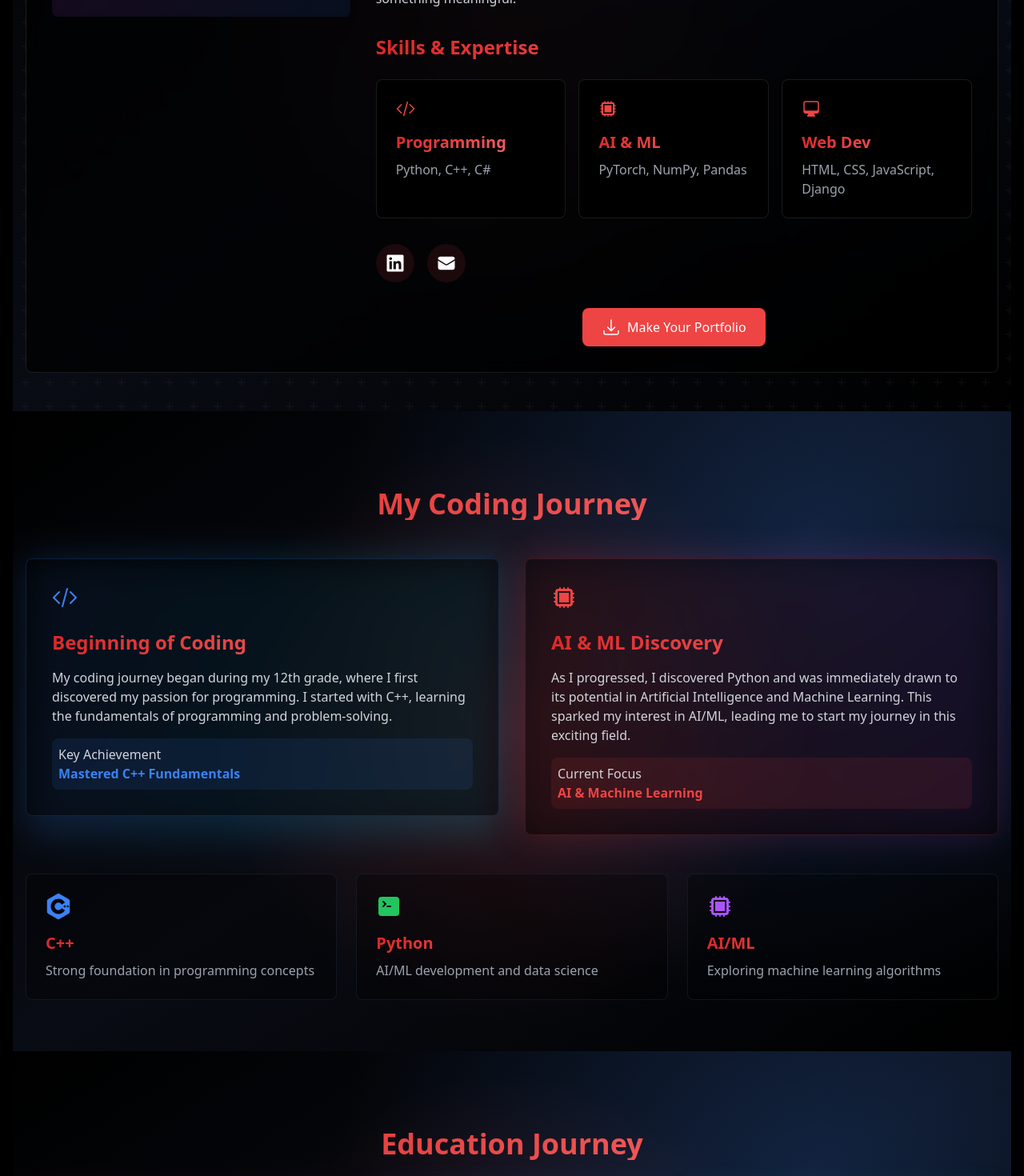
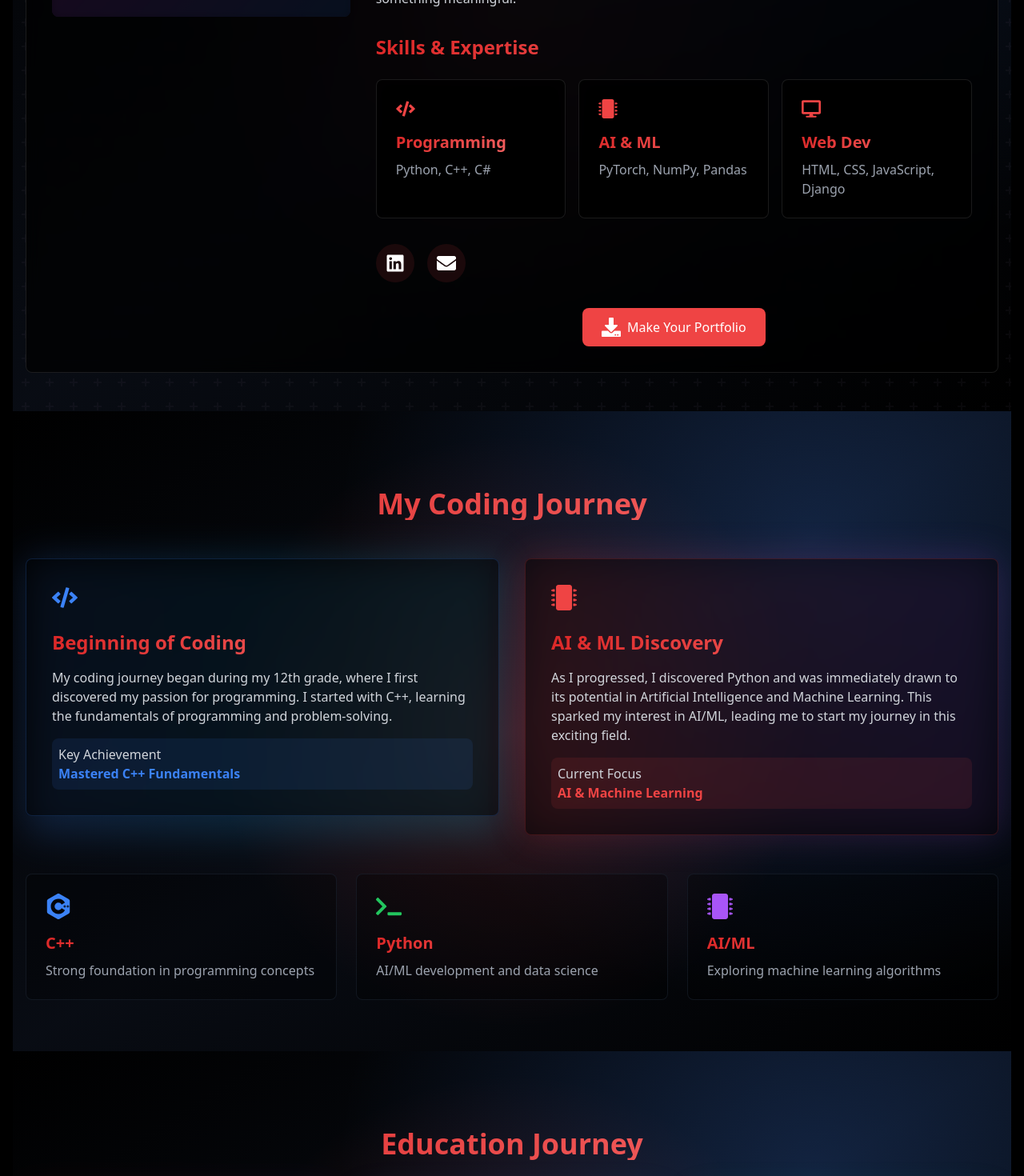
Before and after one commit to Pavan04pp/portfolio, a React (Vite) app: page / in a window 1280 px wide. Shown: the part 540-2010 px from the top of the page at 80% size. Built offline with nearby package versions, Linux system fonts and the light colour scheme.

Commit message:
refactor: replace Heroicons with React Icons for consistency

```diff
--- a/src/components/About.tsx
+++ b/src/components/About.tsx
@@ -1,14 +1,15 @@
 import React, { useRef, useState } from 'react';
 import { motion, useInView } from 'framer-motion';
-import { FaGithub, FaLinkedin } from 'react-icons/fa';
 import {
-  EnvelopeIcon,
-  CodeBracketIcon,
-  CpuChipIcon,
-  ComputerDesktopIcon,
-  RocketLaunchIcon,
-  ArrowDownTrayIcon
-} from '@heroicons/react/24/solid';
+  FaGithub,
+  FaLinkedin,
+  FaEnvelope,
+  FaCode,
+  FaMicrochip,
+  FaDesktop,
+  FaRocket,
+  FaDownload
+} from 'react-icons/fa';
 import { SiPython, SiCplusplus, SiSharp } from 'react-icons/si';
 
 const ProfileCard: React.FC = () => {
@@ -262,7 +263,7 @@ const TemplateModal: React.FC<{ isOpen: boolean; onClose: () => void }> = ({ isO
               type="submit"
               className="px-4 py-2 rounded-lg bg-red-500 text-white hover:bg-red-600 transition-colors flex items-center gap-2"
             >
-              <ArrowDownTrayIcon className="w-6 h-6" />
+              <FaDownload className="w-6 h-6" />
               Download Template
             </button>
           </div>
@@ -361,17 +362,17 @@ const About: React.FC = () => {
                 <h3 className="text-2xl font-bold mb-6 premium-text">Skills & Expertise</h3>
                 <div className="grid grid-cols-1 md:grid-cols-3 gap-4">
                   <SkillCard
-                    icon={<CodeBracketIcon className="w-6 h-6" />}
+                    icon={<FaCode className="w-6 h-6" />}
                     title="Programming"
                     description="Python, C++, C#"
                   />
                   <SkillCard
-                    icon={<CpuChipIcon className="w-6 h-6" />}
+                    icon={<FaMicrochip className="w-6 h-6" />}
                     title="AI & ML"
                     description="PyTorch, NumPy, Pandas"
                   />
                   <SkillCard
-                    icon={<ComputerDesktopIcon className="w-6 h-6" />}
+                    icon={<FaDesktop className="w-6 h-6" />}
                     title="Web Dev"
                     description="HTML, CSS, JavaScript, Django"
                   />
@@ -399,7 +400,7 @@ const About: React.FC = () => {
                   whileHover={{ scale: 1.1 }}
                   className="p-3 rounded-full bg-red-500/10 hover:bg-red-500/20 transition-colors"
                 >
-                  <EnvelopeIcon className="w-6 h-6" />
+                  <FaEnvelope className="w-6 h-6" />
                 </motion.a>
               </motion.div>
 
@@ -416,7 +417,7 @@ const About: React.FC = () => {
                   whileTap={{ scale: 0.95 }}
                   className="px-6 py-3 rounded-lg bg-red-500 text-white hover:bg-red-600 transition-colors flex items-center gap-2"
                 >
-                  <ArrowDownTrayIcon className="w-6 h-6" />
+                  <FaDownload className="w-6 h-6" />
                   Make Your Portfolio
                 </motion.button>
               </motion.div>
--- a/src/components/Experience.tsx
+++ b/src/components/Experience.tsx
@@ -1,6 +1,6 @@
 import React from 'react';
 import { motion } from 'framer-motion';
-import { CodeBracketIcon, CommandLineIcon, CpuChipIcon } from '@heroicons/react/24/solid';
+import { FaCode, FaTerminal, FaMicrochip } from 'react-icons/fa';
 import { SiCplusplus } from 'react-icons/si';
 
 const Experience: React.FC = () => {
@@ -41,7 +41,7 @@ const Experience: React.FC = () => {
             <div className="absolute inset-0 bg-gradient-to-r from-blue-500 to-cyan-500 rounded-lg blur-xl opacity-20 group-hover:opacity-30 transition-opacity duration-300" />
             <div className="relative p-8 rounded-lg bg-black/50 backdrop-blur-sm border border-blue-500/20 hover:border-blue-500/40 transition-colors duration-300">
               <div className="text-blue-500 mb-6 text-4xl">
-                <CodeBracketIcon className="w-8 h-8 text-blue-500 mb-4" />
+                <FaCode className="w-8 h-8 text-blue-500 mb-4" />
               </div>
               <h3 className="text-2xl font-bold mb-4 premium-text">Beginning of Coding</h3>
               <p className="text-gray-300 mb-4">
@@ -65,7 +65,7 @@ const Experience: React.FC = () => {
             <div className="absolute inset-0 bg-gradient-to-r from-red-500 to-purple-500 rounded-lg blur-xl opacity-20 group-hover:opacity-30 transition-opacity duration-300" />
             <div className="relative p-8 rounded-lg bg-black/50 backdrop-blur-sm border border-red-500/20 hover:border-red-500/40 transition-colors duration-300">
               <div className="text-red-500 mb-6 text-4xl">
-                <CpuChipIcon className="w-8 h-8 text-red-500 mb-4" />
+                <FaMicrochip className="w-8 h-8 text-red-500 mb-4" />
               </div>
               <h3 className="text-2xl font-bold mb-4 premium-text">AI & ML Discovery</h3>
               <p className="text-gray-300 mb-4">
@@ -94,12 +94,12 @@ const Experience: React.FC = () => {
             <p className="text-gray-400">Strong foundation in programming concepts</p>
           </div>
           <div className="p-6 rounded-lg bg-black/30 border border-gray-800/50 hover:border-green-500/30 transition-colors duration-300">
-            <CommandLineIcon className="w-8 h-8 text-green-500 mb-4" />
+            <FaTerminal className="w-8 h-8 text-green-500 mb-4" />
             <h4 className="text-xl font-bold mb-2 premium-text">Python</h4>
             <p className="text-gray-400">AI/ML development and data science</p>
           </div>
           <div className="p-6 rounded-lg bg-black/30 border border-gray-800/50 hover:border-purple-500/30 transition-colors duration-300">
-            <CpuChipIcon className="w-8 h-8 text-purple-500 mb-4" />
+            <FaMicrochip className="w-8 h-8 text-purple-500 mb-4" />
             <h4 className="text-xl font-bold mb-2 premium-text">AI/ML</h4>
             <p className="text-gray-400">Exploring machine learning algorithms</p>
           </div>
--- a/src/components/Footer.tsx
+++ b/src/components/Footer.tsx
@@ -1,8 +1,6 @@
 import React from 'react';
 import { motion } from 'framer-motion';
-import { FaGithub, FaLinkedin } from 'react-icons/fa';
-import { EnvelopeIcon } from '@heroicons/react/24/solid';
-import { LinkIcon } from '@heroicons/react/24/outline';
+import { FaGithub, FaLinkedin, FaEnvelope, FaLink } from 'react-icons/fa';
 
 const Footer: React.FC = () => {
   return (
@@ -52,7 +50,7 @@ const Footer: React.FC = () => {
               whileHover={{ scale: 1.1 }}
               className="p-3 rounded-full bg-red-500/10 hover:bg-red-500/20 transition-colors"
             >
-              <EnvelopeIcon className="w-6 h-6" />
+              <FaEnvelope className="w-6 h-6" />
             </motion.a>
           </motion.div>
 
--- a/src/components/Navbar.tsx
+++ b/src/components/Navbar.tsx
@@ -1,6 +1,6 @@
 import React, { useState, useEffect } from 'react';
 import { motion, AnimatePresence } from 'framer-motion';
-import { Bars3Icon, XMarkIcon } from '@heroicons/react/24/solid';
+import { FaBars, FaTimes } from 'react-icons/fa';
 
 const Navbar: React.FC = () => {
   const [isOpen, setIsOpen] = useState(false);
@@ -64,7 +64,7 @@ const Navbar: React.FC = () => {
             whileHover={{ scale: 1.1 }}
             whileTap={{ scale: 0.9 }}
           >
-            {isOpen ? <XMarkIcon className="w-6 h-6" /> : <Bars3Icon className="w-6 h-6" />}
+            {isOpen ? <FaTimes className="w-6 h-6" /> : <FaBars className="w-6 h-6" />}
           </motion.button>
         </div>
       </div>
--- a/src/components/Skills.tsx
+++ b/src/components/Skills.tsx
@@ -1,42 +1,42 @@
 import React, { useRef } from 'react';
 import { motion, useInView } from 'framer-motion';
 import {
-  CodeBracketIcon,
-  CommandLineIcon,
-  CpuChipIcon,
-  CodeBracketSquareIcon,
-  DocumentTextIcon,
-  PaintBrushIcon,
-  ServerIcon,
-  CircleStackIcon,
-  TableCellsIcon,
-  ChartBarIcon
-} from '@heroicons/react/24/solid';
+  FaCode,
+  FaTerminal,
+  FaMicrochip,
+  FaCodeBranch,
+  FaFileAlt,
+  FaPalette,
+  FaServer,
+  FaDatabase,
+  FaTable,
+  FaChartBar
+} from 'react-icons/fa';
 
 const skillCategories = [
   {
     title: "Programming Languages",
     skills: [
-      { name: "Python", level: 90, icon: CommandLineIcon },
-      { name: "C++", level: 85, icon: CodeBracketIcon },
-      { name: "C#", level: 80, icon: CpuChipIcon },
-      { name: "JavaScript", level: 85, icon: CodeBracketSquareIcon },
+      { name: "Python", level: 90, icon: FaTerminal },
+      { name: "C++", level: 85, icon: FaCode },
+      { name: "C#", level: 80, icon: FaMicrochip },
+      { name: "JavaScript", level: 85, icon: FaCodeBranch },
     ]
   },
   {
     title: "Web Development",
     skills: [
-      { name: "HTML", level: 90, icon: DocumentTextIcon },
-      { name: "CSS", level: 85, icon: PaintBrushIcon },
-      { name: "Django", level: 75, icon: ServerIcon },
+      { name: "HTML", level: 90, icon: FaFileAlt },
+      { name: "CSS", level: 85, icon: FaPalette },
+      { name: "Django", level: 75, icon: FaServer },
     ]
   },
   {
     title: "AI & ML Tools",
     skills: [
-      { name: "PyTorch", level: 70, icon: CircleStackIcon },
-      { name: "NumPy", level: 80, icon: TableCellsIcon },
-      { name: "Pandas", level: 75, icon: ChartBarIcon },
+      { name: "PyTorch", level: 70, icon: FaDatabase },
+      { name: "NumPy", level: 80, icon: FaTable },
+      { name: "Pandas", level: 75, icon: FaChartBar },
     ]
   }
 ];
```
